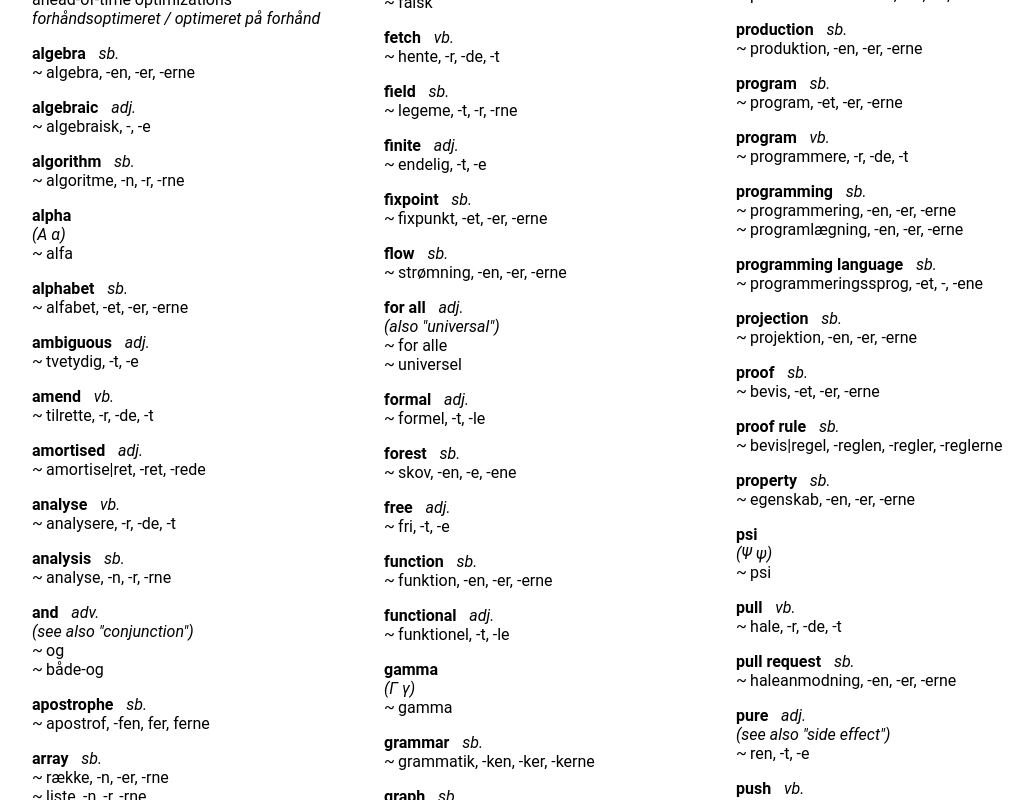
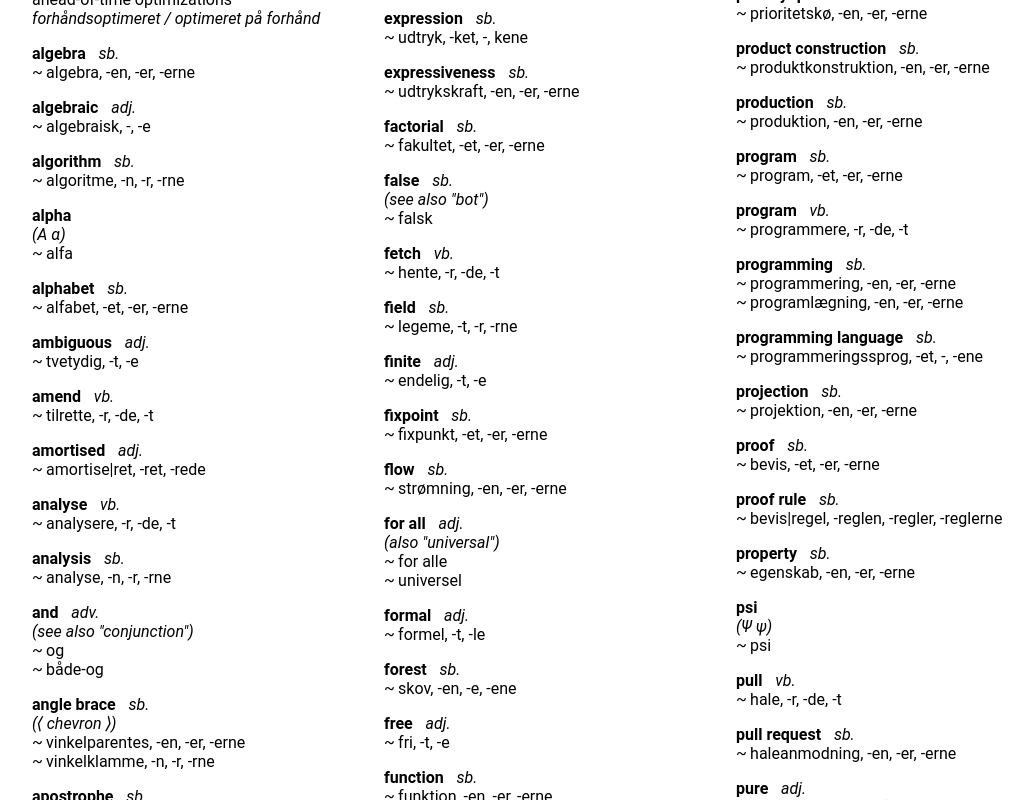
Before and after one commit to SSoelvsten/en-dk, a React (Create React App) app: page / in a window 1280 px wide. Shown: the part 600-1400 px from the top of the page, without its empty margins (96-1129 px from the left). Built offline with nearby package versions, Linux system fonts and the light colour scheme.

Commit message:
Add translation of other types of parentheses

```diff
--- a/src/dictionary.ts
+++ b/src/dictionary.ts
@@ -152,6 +152,16 @@ export const en_dk : Lexeme[] = [
     keywords: ["computer science"]
   },
   {
+    word: "angle brace",
+    type: "sb.",
+    note: "⟨ chevron ⟩",
+    translations: [
+      "vinkelparentes, -en, -er, -erne",
+      "vinkelklamme, -n, -r, -rne",
+    ],
+    keywords: ["typography"]
+  },
+  {
     word: "apostrophe",
     type: "sb.",
     translations: ["apostrof, -fen, fer, ferne"],
@@ -321,6 +331,27 @@ export const en_dk : Lexeme[] = [
     type: "vb.",
     translations: ["begrænse, -r, -de, -t"],
     keywords: ["computer science", "mathematics"]
+  },
+  {
+    word: "brace",
+    type: "sb.",
+    note: "{curly} bracket",
+    translations: [
+      "tuborgklamme, -n, -r, -rne",
+      "kap|sel, -slen, -sler, -slerne",
+      "en krøllet parentes, den krøllede parentes, de krøllede parenteser",
+    ],
+    keywords: ["typography"]
+  },
+  {
+    word: "bracket",
+    type: "sb.",
+    note: "[square] bracket",
+    translations: [
+      "klamme, -n, -r, -rne",
+      "en kantet parentes, den kantede parentes, de kantede parenteser",
+    ],
+    keywords: ["typography"]
   },
   {
     word: "branch",
@@ -1884,6 +1915,7 @@ export const en_dk : Lexeme[] = [
   {
     word: "parenthesis",
     type: "sb.",
+    note: "(round) bracket",
     translations: ["parentes, -en, -er, -erne"],
     keywords: ["typography"]
   },
```
